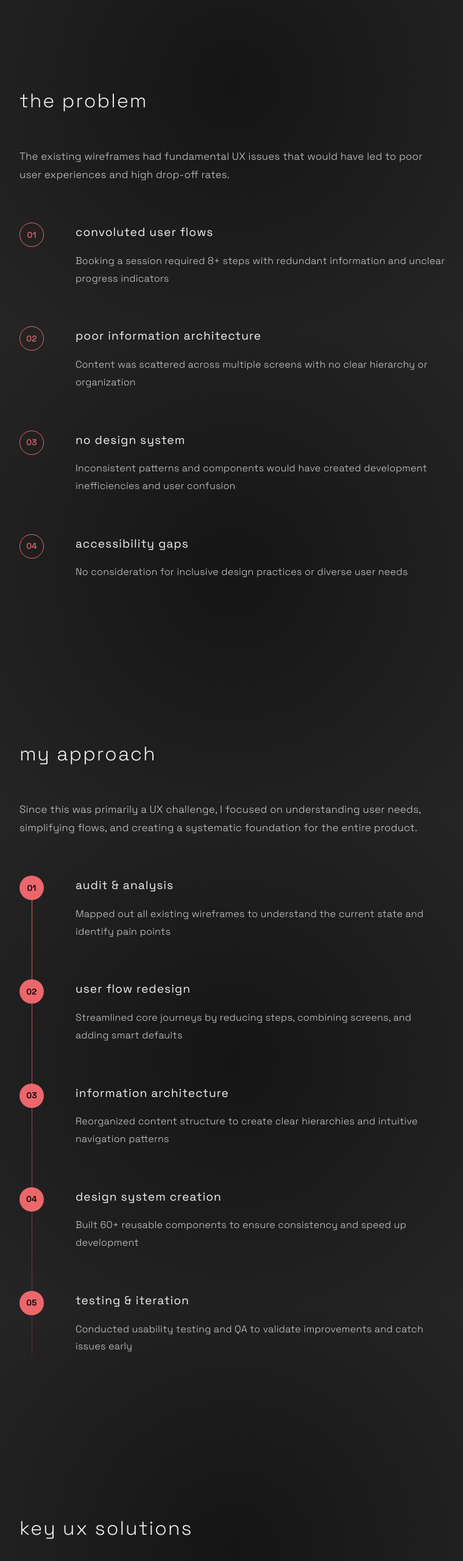
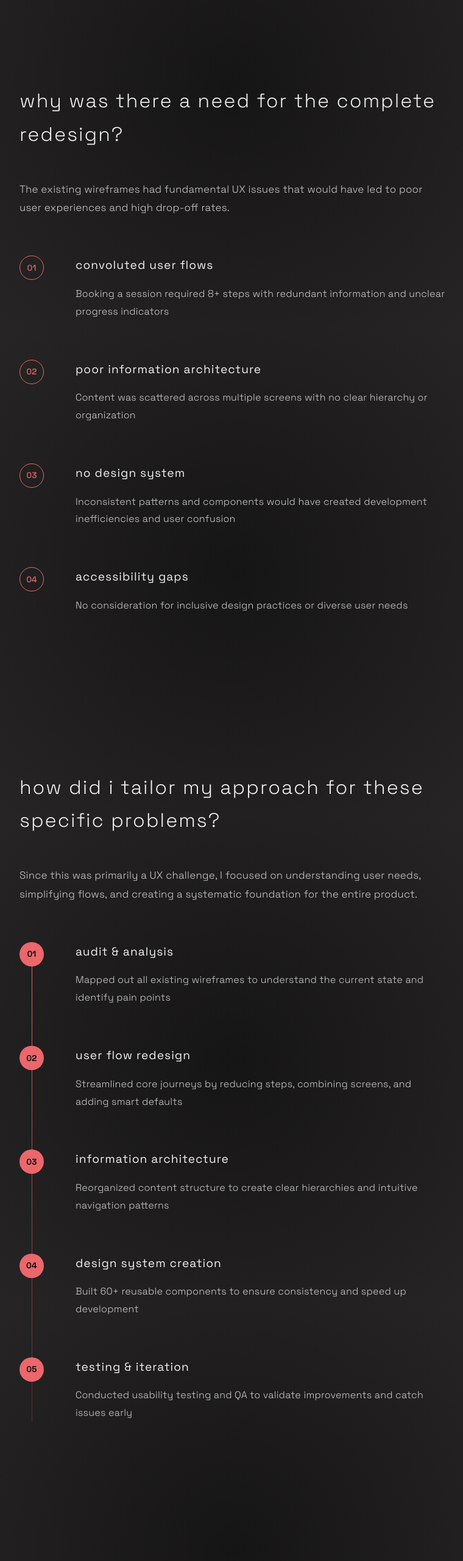
Before and after one commit to Laks998/LP_Portfoliomain, a plain HTML site: page projects/project1.html in a window 1280 px wide. Shown: the part 1860-4420 px from the top of the page at 61% size, without its empty margins (258-1018 px from the left). Drawn offline with Linux system fonts and the light colour scheme.

Commit message:
Changed heading wordings- project1

```diff
--- a/projects/project1.html
+++ b/projects/project1.html
@@ -64,7 +64,7 @@
     <!-- Problem -->
     <section class="project-section problem-section">
       <div class="section-content">
-        <h2>The Problem</h2>
+        <h2>Why was there a need for the complete redesign?</h2>
         <p>
           The existing wireframes had fundamental UX issues that would have led to poor user experiences
           and high drop-off rates.
@@ -105,7 +105,7 @@
     <!-- Approach -->
     <section class="project-section approach-section">
       <div class="section-content">
-        <h2>My Approach</h2>
+        <h2>How did I tailor my approach for these specific problems?</h2>
         <p>
           Since this was primarily a UX challenge, I focused on understanding user needs, simplifying flows,
           and creating a systematic foundation for the entire product.
@@ -153,7 +153,7 @@
     <!-- Key Solutions -->
     <section class="project-section solutions-section">
       <div class="section-content">
-        <h2>Key UX Solutions</h2>
+        <h2>Everything I did to make it a good app to its users!</h2>
 
         <!-- Solution 1: Simplified flows -->
         <div class="solution-block">
@@ -250,7 +250,7 @@
     <!-- Process Details -->
     <section class="project-section process-section">
       <div class="section-content">
-        <h2>UX Process Highlights</h2>
+        <h2>Highlights of my design journey</h2>
 
         <div class="process-detail">
           <h3>Usability Testing</h3>
@@ -314,7 +314,7 @@
     <!-- Outcomes -->
     <section class="project-section outcomes-section">
       <div class="section-content">
-        <h2>Outcomes & Learnings</h2>
+        <h2>All the Outcomes & Learnings</h2>
 
         <div class="outcome-block">
           <h3>Expected Impact</h3>
```
Also changed, not shown: 1 other file.
